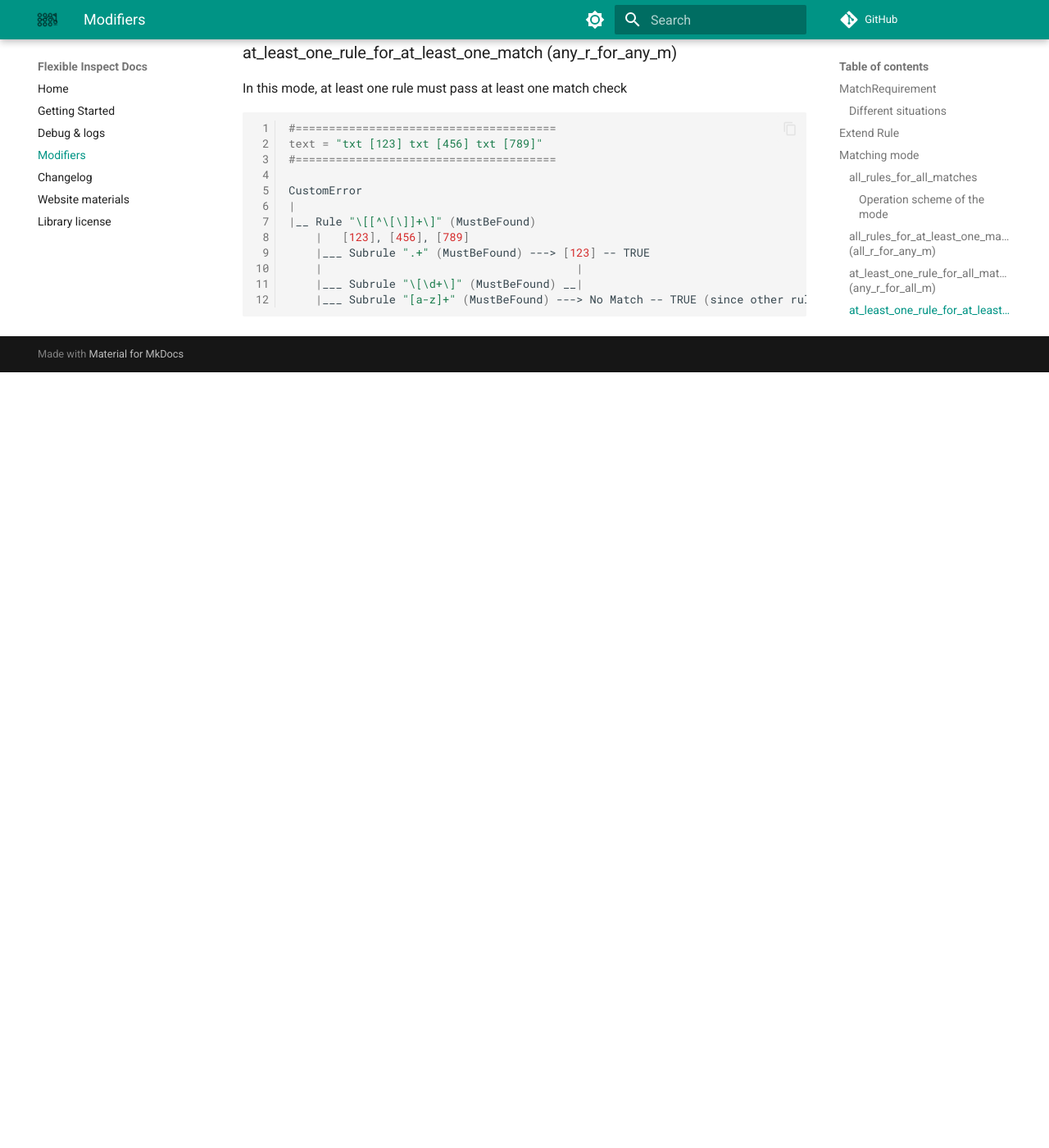
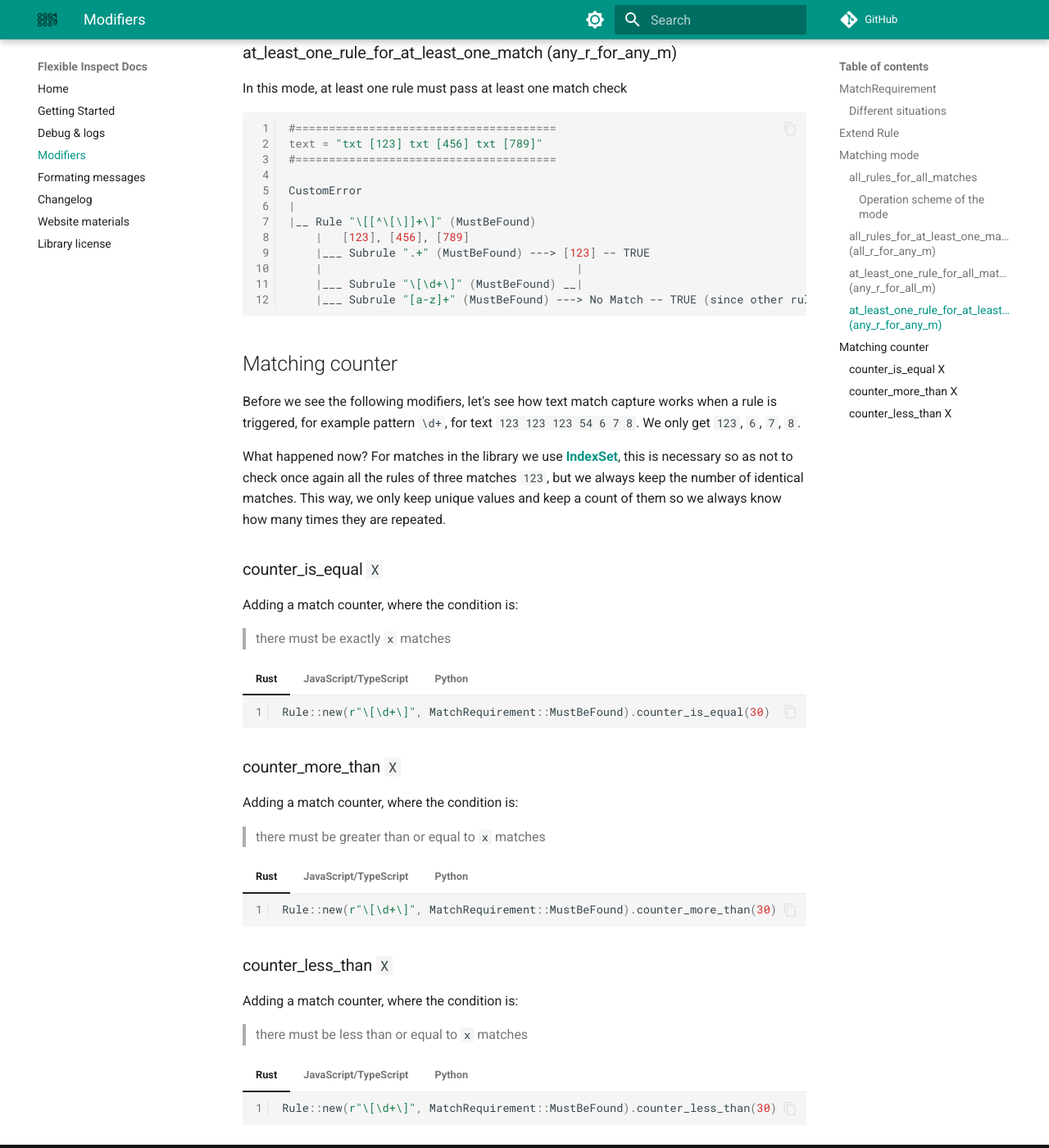
Before and after one commit to m62624/flexible_inspect, an MkDocs documentation site: the page built from docs/modifiers/mod.md, in a window 1280 px wide and 1400 px high, scrolled down 3359 px. Shown: the whole window at 82% size. Built offline with MkDocs 1.6.1 and Material for MkDocs 9.7.7, drawn with Linux system fonts in a browser that asks for light colours; comment, search, counter and statistics services are not loaded; before the commit the page ends 3813 px from its top, so only the background shows below that.

Commit message:
docs: updated documentation

````diff
--- /dev/null
+++ b/docs/modifiers/counter.md
@@ -0,0 +1,74 @@
+Before we see the following modifiers, let's see how text match capture works when a rule is triggered, for example pattern `\d+`, for text `123 123 123 54 6 7 8`. We only get `123`, `6`, `7`, `8`.
+
+What happened now?
+For matches in the library we use [**IndexSet**](https://crates.io/crates/indexmap), this is necessary so as not to check once again all the rules of three matches `123`, but we always keep the number of identical matches. This way, we only keep unique values and keep a count of them so we always know how many times they are repeated.
+
+### counter_is_equal `X`
+
+Adding a match counter, where the condition is:
+> there must be exactly `x` matches
+
+
+=== "Rust"
+
+    ``` rust
+    Rule::new(r"\[\d+\]", MatchRequirement::MustBeFound).counter_is_equal(30)
+    ```
+
+=== "JavaScript/TypeScript"
+
+    ``` javascript
+    Rule(String.raw`\[\d+\]`, MatchRequirement.MustBeFound).counter_is_equal(30)
+    ```
+
+=== "Python"
+
+    ``` python
+     Rule(r"\[\d+\]", MatchRequirement.MustBeFound).counter_is_equal(30)
+    ```
+
+### counter_more_than `X`
+
+Adding a match counter, where the condition is:
+> there must be greater than or equal to `x` matches
+
+=== "Rust"
+
+    ``` rust
+    Rule::new(r"\[\d+\]", MatchRequirement::MustBeFound).counter_more_than(30)
+    ```
+
+=== "JavaScript/TypeScript"
+
+    ``` javascript
+    Rule(String.raw`\[\d+\]`, MatchRequirement.MustBeFound).counter_more_than(30)
+    ```
+
+=== "Python"
+
+    ``` python
+     Rule(r"\[\d+\]", MatchRequirement.MustBeFound).counter_more_than(30)
+    ```
+
+### counter_less_than `X`
+
+Adding a match counter, where the condition is:
+> there must be less than or equal to `x` matches
+
+=== "Rust"
+
+    ``` rust
+    Rule::new(r"\[\d+\]", MatchRequirement::MustBeFound).counter_less_than(30)
+    ```
+
+=== "JavaScript/TypeScript"
+
+    ``` javascript
+    Rule(String.raw`\[\d+\]`, MatchRequirement.MustBeFound).counter_less_than(30)
+    ```
+
+=== "Python"
+
+    ``` python
+     Rule(r"\[\d+\]", MatchRequirement.MustBeFound).counter_less_than(30)
+    ```
--- a/docs/modifiers/extend.md
+++ b/docs/modifiers/extend.md
@@ -1,7 +1,8 @@
 Modification to extend the rule with subrules. This is a very important modifier, because it allows you to create a tree of rules, and also allows you to create a tree of rules inside a tree of rules, etc.
 
 === "Rust"
-    ```rust
+
+    ``` rust
     Rule::new(r"1 - Root rule", MatchRequirement::MustBeFound)
         .extend(vec![
             Rule::new(r"1 - Subrule", MatchRequirement::MustBeFound),
@@ -13,20 +14,22 @@ Modification to extend the rule with subrules. This is a very important modifier
     ```
 
 === "JavaScript/TypeScript"
-    ```js
-    new Rule("1 - Root rule", MatchRequirement.MustBeFound)
+
+    ``` js
+    new Rule(String.raw`1 - Root rule`, MatchRequirement.MustBeFound)
         .extend([
-            new Rule("1 - Subrule", MatchRequirement.MustBeFound),
-            new Rule("2 - Subrule", MatchRequirement.MustBeFound)
+            new Rule(String.raw`1 - Subrule`, MatchRequirement.MustBeFound),
+            new Rule(String.raw`2 - Subrule`, MatchRequirement.MustBeFound)
                 .extend([
-                    new Rule("1 - Subrule of subrule", MatchRequirement.MustBeFound),
-                    new Rule("2 - Subrule of subrule", MatchRequirement.MustBeFound),
+                    new Rule(String.raw`1 - Subrule of subrule`, MatchRequirement.MustBeFound),
+                    new Rule(String.raw`2 - Subrule of subrule`, MatchRequirement.MustBeFound),
                 ]),
         ]);
     ```
 
 === "Python"
-    ```python
+
+    ``` python
     Rule(r"1 - Root rule", MatchRequirement.MustBeFound).extend([
         Rule(r"1 - Subrule", MatchRequirement.MustBeFound),
         Rule(r"2 - Subrule", MatchRequirement.MustBeFound).extend([
--- a/docs/modifiers/mod.md
+++ b/docs/modifiers/mod.md
@@ -52,3 +52,7 @@ This is done so that if you should not find this, but you do find it, you can cr
 ## Matching mode
 
 {% include "./matching_mode.md" %}
+
+## Matching counter
+
+{% include "./counter.md" %}
--- a/mkdocs.yml
+++ b/mkdocs.yml
@@ -53,7 +53,7 @@ nav:
   - Getting Started: getting-started/mod.md
   - Debug & logs: debug_and_logs.md
   - Modifiers: modifiers/mod.md
-  # - Formating messages: formatting_the_error_message.md
+  - Formating messages: formatting_the_error_message.md
   - Changelog: CHANGELOG.md
   - Website materials: website-materials.md
   - Library license: LICENSE.md
````
Also changed, not shown: docs/formatting_the_error_message.md (added, +142 -0 lines), docs/modifiers.md (deleted, +0 -39 lines), 1 other file.
